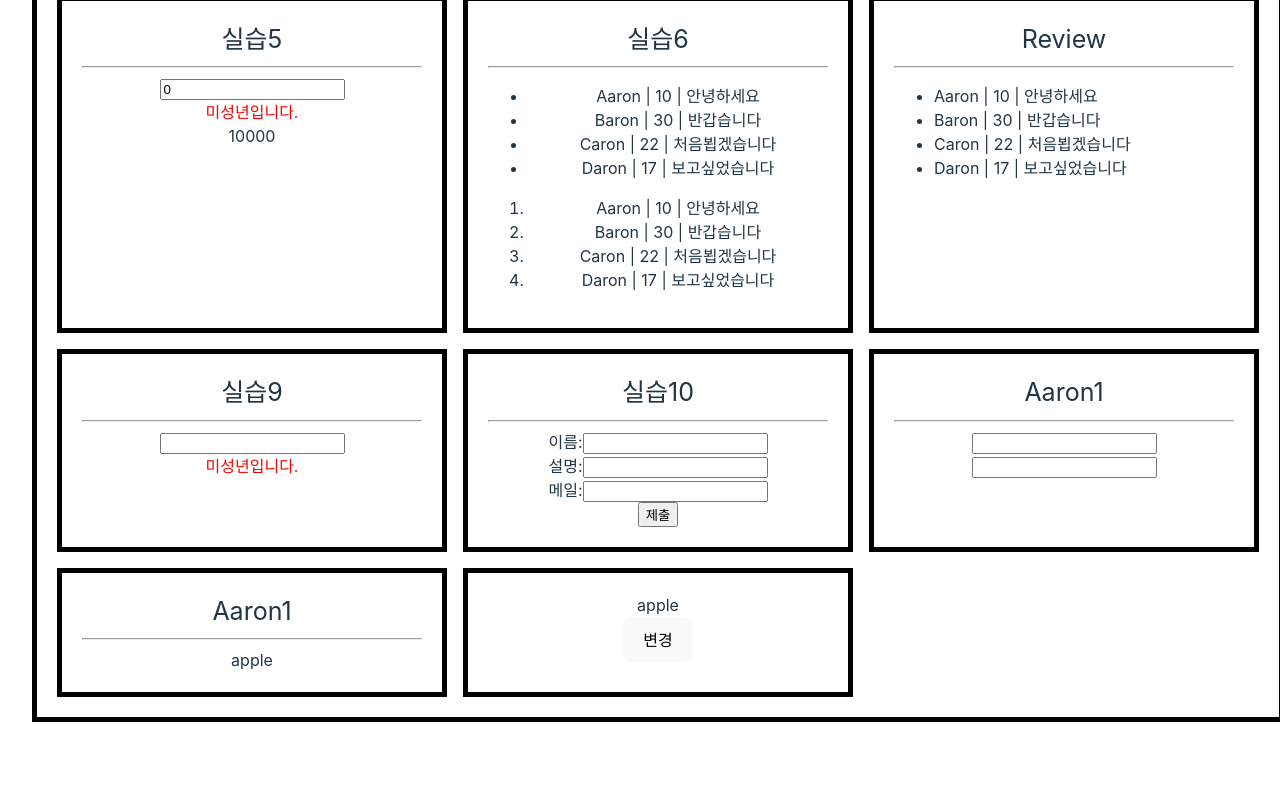
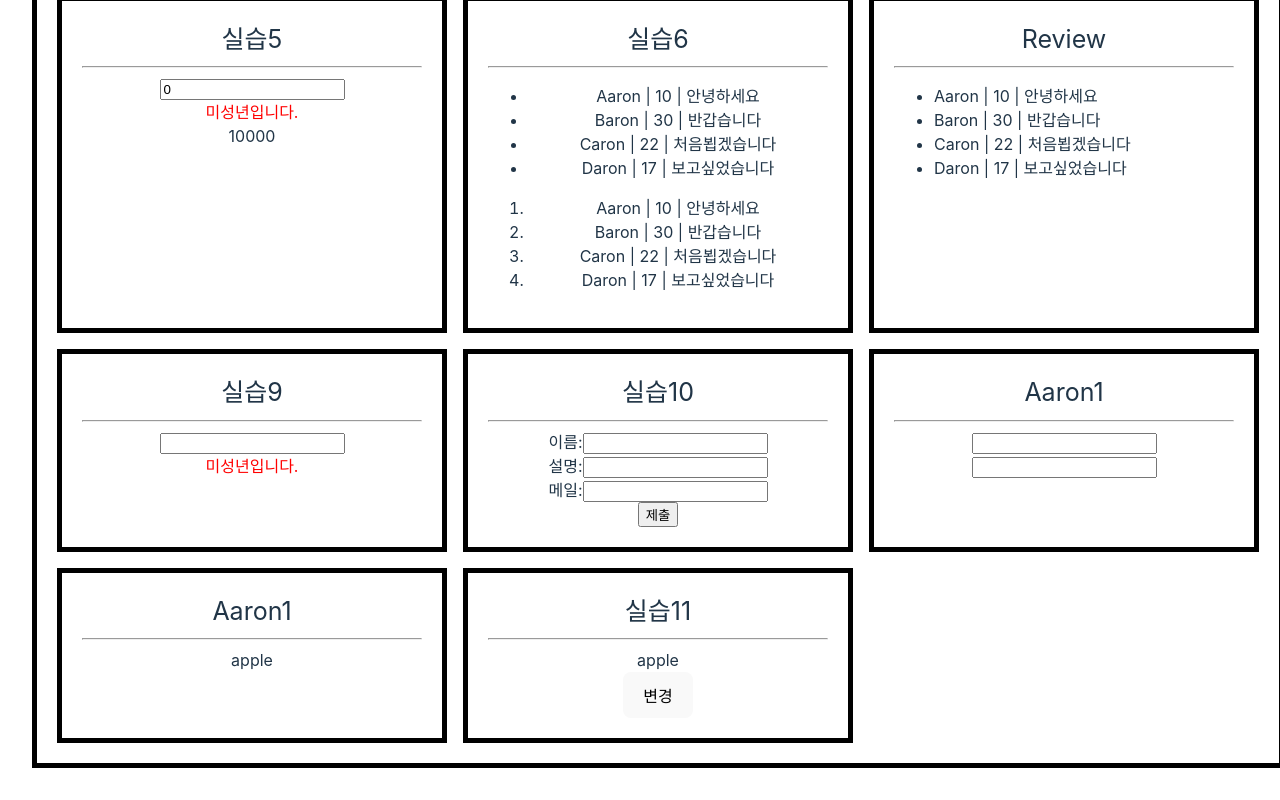
Before and after one commit to jingjing2222/react-practice, a React (Vite) app: page / in a window 1280 px wide. Shown: the part 325-1125 px from the top of the page. Before the commit the page ends 1079 px from the top, so only its background shows below. Built offline with nearby package versions, Linux system fonts and the light colour scheme.

Commit message:
Work 11 제목 추가

```diff
--- a/src/components/Work11.jsx
+++ b/src/components/Work11.jsx
@@ -7,6 +7,8 @@ function Work11() {
 
     return (
         <>
+            <div style={{ fontSize: 25 }}>실습11</div>
+            <hr />
             <div ref={refer}> apple</div>
             <button onClick={() => (refer.current.style = 'color:red')}>변경</button>
         </>
```
